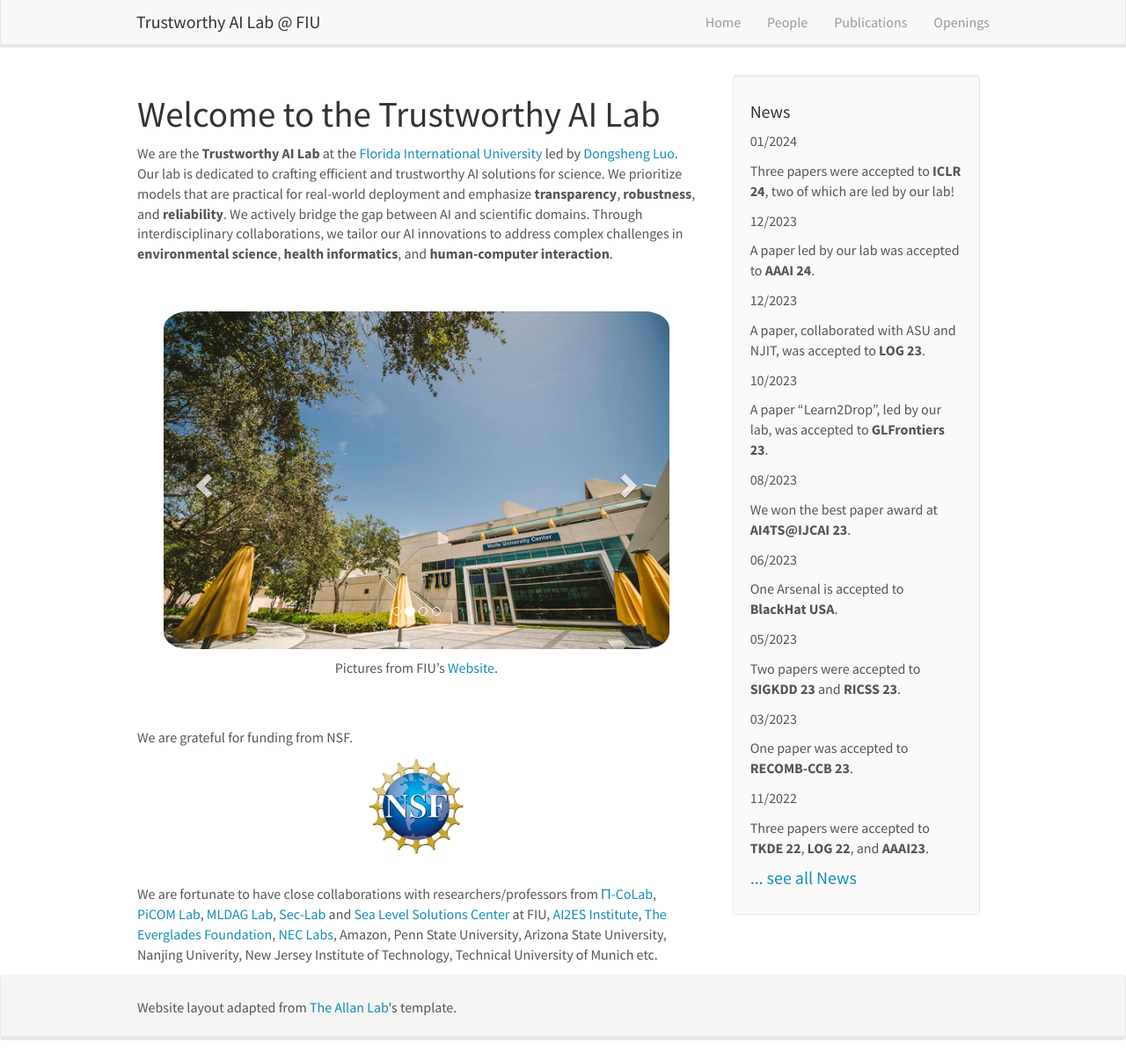
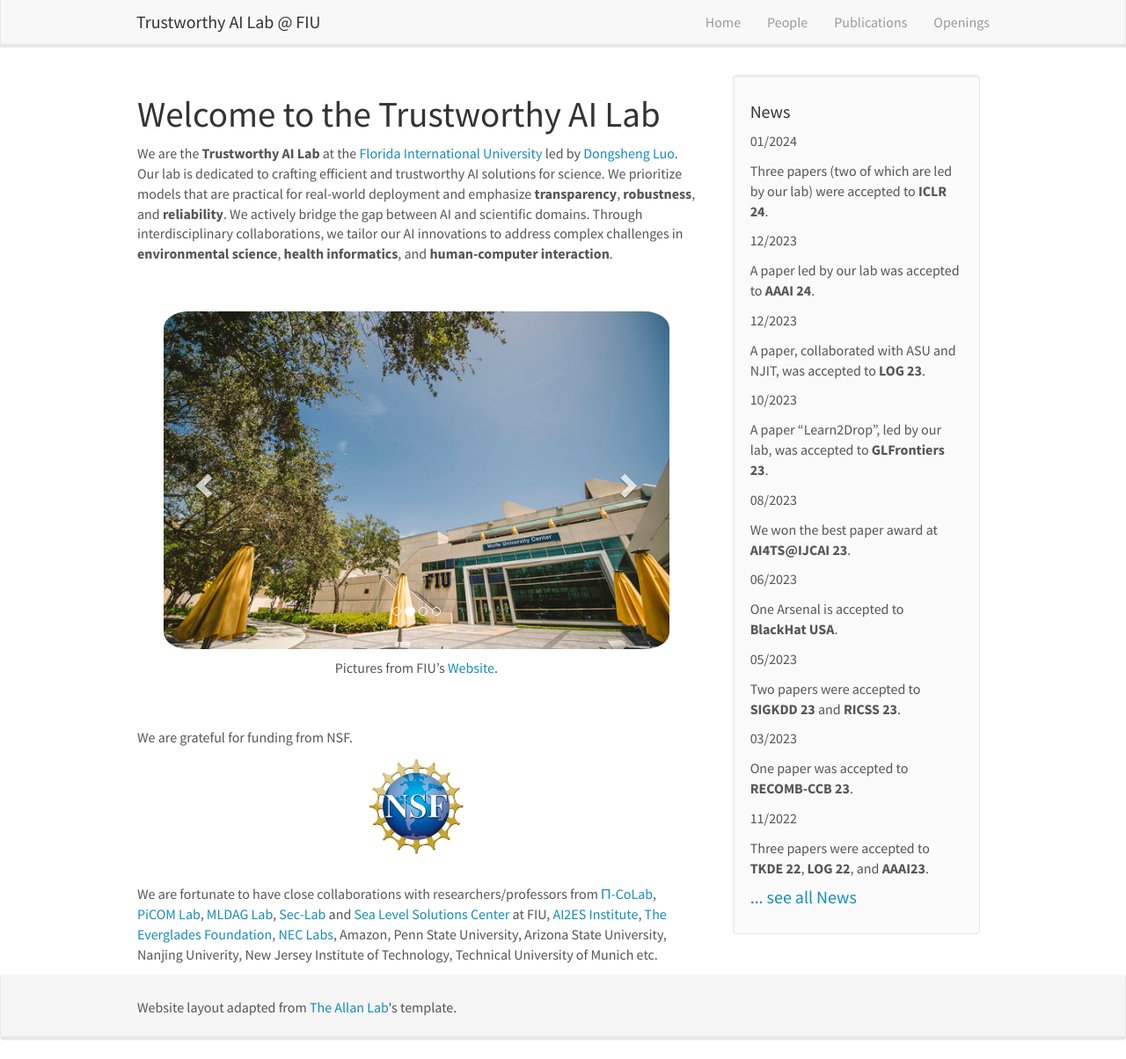
Before and after one commit to trustai4s-lab/trustai4s-lab.github.io, a Jekyll site: the page built from _pages/home.md, in a window 1280 px wide and 1204 px high. Shown: the whole window at 88% size. Built offline with Jekyll 4.4.1, drawn with Linux system fonts in a browser that asks for light colours; nearby versions of some CDN libraries.

Commit message:
Update news.yml

```diff
--- a/_data/news.yml
+++ b/_data/news.yml
@@ -1,12 +1,11 @@
 - date: 01/2024
-  headline: Three papers were accepted to **ICLR 24**, two of which are led by our lab!
+  headline: Three papers (two of which are led by our lab) were accepted to **ICLR 24**.
 
 - date: 12/2023
   headline: A paper led by our lab was accepted to **AAAI 24**.
 
 - date: 12/2023
   headline: A paper, collaborated with ASU and NJIT, was accepted to **LOG 23**.
-
 
 - date: 10/2023
   headline: A paper "Learn2Drop", led by our lab,  was accepted to **GLFrontiers 23**.
```
